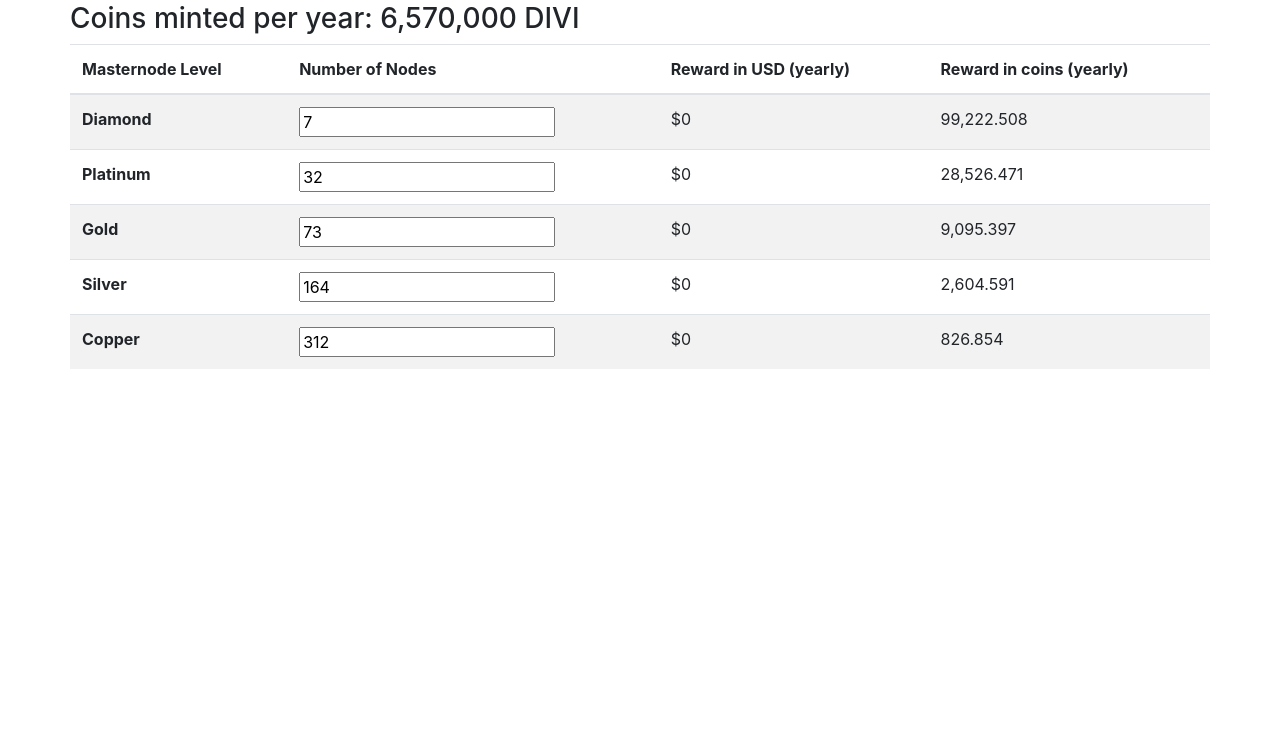
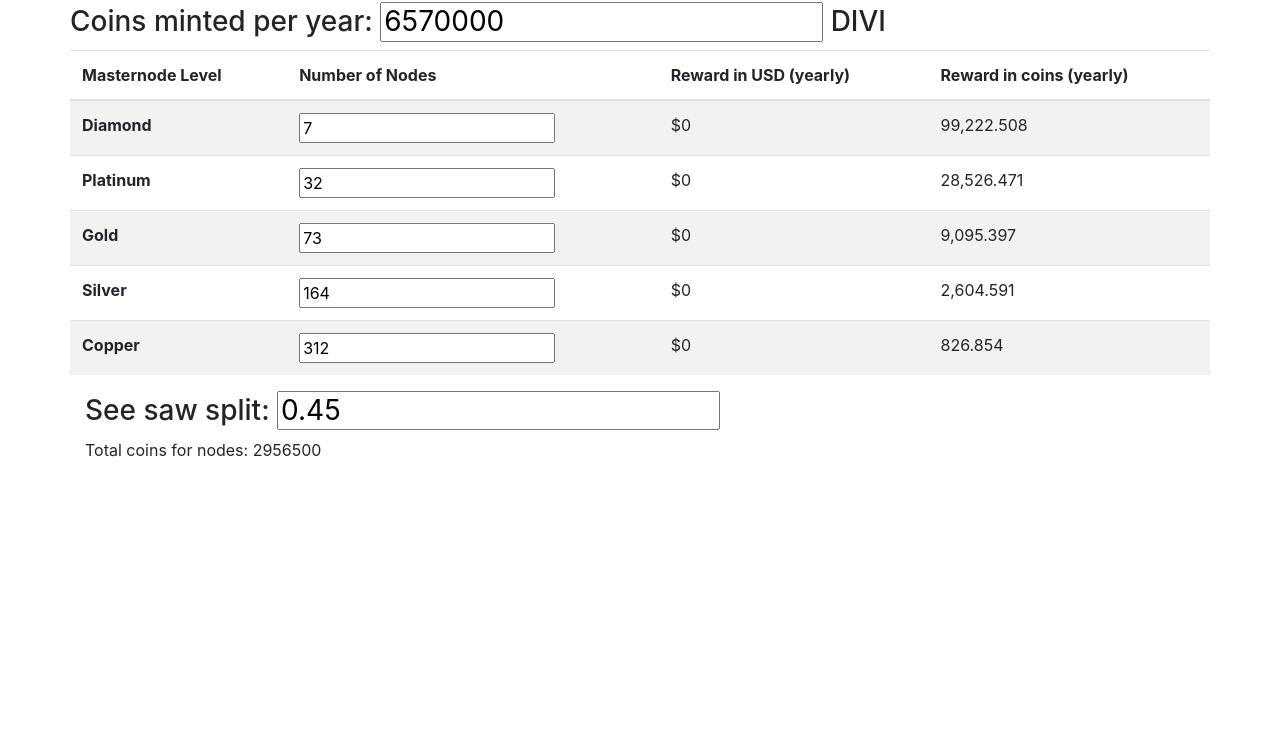
Before and after one commit to Divicoin/masternode-calculator, a website: page public/index.html in a window 1280 px wide. Shown: the part 54-800 px from the top of the page. Drawn offline with nearby package versions, Linux system fonts and the light colour scheme; no server answers.

Commit message:
make minted divi & see saw mechanism dynamic based on user input

```diff
--- a/public/index.html
+++ b/public/index.html
@@ -23,7 +23,7 @@
             </div>
         </div>
         <div class="row">
-            <h3>Coins minted per year: <span id="mintedDivi"></span> DIVI</h3>
+            <h3>Coins minted per year: <input id="mintedDivi" type="text" value="6570000"> DIVI</h3>
         </div>
         <div class="row">
             <table class="table table-striped">
@@ -69,6 +69,9 @@
                 </tbody>
             </table>
         </div>
+        <div>
+            <h3>See saw split: <input type="text" value="0.45" id="seeSawSplit"></h3><p>Total coins for nodes: <span id="seeSawSplitSolution"></span></p>
+        </div>
     </div>
 
     <script
--- a/public/js/app.js
+++ b/public/js/app.js
@@ -1,7 +1,12 @@
 jQuery(()=> {
     const queryURL = "https://api.coinmarketcap.com/v1/ticker/divi/?convert=USD"
-    const mintedDivi = 6570000;
-    const diviRewardSplit = mintedDivi * 0.45;
+    const seeSaw =
+        {
+            mintedDivi: "#mintedDivi",
+            split: "#seeSawSplit"
+        };
+
+    let diviRewardSplitSolution;
 
     var nodes = [
         {
@@ -31,6 +36,14 @@
         }
     ];
 
+    function diviRewardSplit() {
+        diviRewardSplitSolution = $(seeSaw.mintedDivi).val() * $(seeSaw.split).val();
+        $('#seeSawSplitSolution').html(diviRewardSplitSolution);
+        console.log(diviRewardSplitSolution);
+        return diviRewardSplitSolution;
+    }
+    diviRewardSplit();
+
     function calculateBonus() {
         Object.keys(nodes).forEach((i) => {
             let node = nodes[i];
@@ -51,7 +64,7 @@
         Object.keys(nodes).forEach((i) => {
             let node = nodes[i];
             node._blockReward = node._totalBonus / total;
-            node._diviReward  = (node._blockReward / $(node.element).val()) * diviRewardSplit;
+            node._diviReward  = (node._blockReward / $(node.element).val()) * diviRewardSplitSolution;
         });
     }
 
@@ -95,6 +108,16 @@
                 calculate(currentValue);
                 render();
             });
+            $(seeSaw.split).on('change', () => {
+                diviRewardSplit();
+                calculate(currentValue);
+                render();
+            });
+            $(seeSaw.mintedDivi).on('change', () => {
+                diviRewardSplit();
+                calculate(currentValue);
+                render();
+            })
         });
 
         // slider
```
